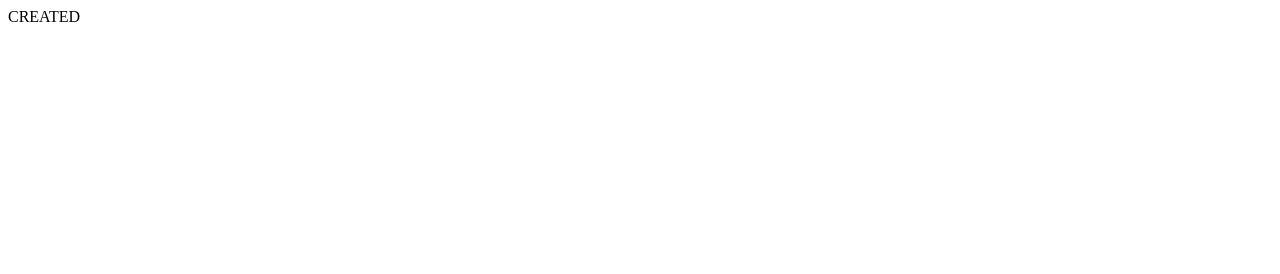
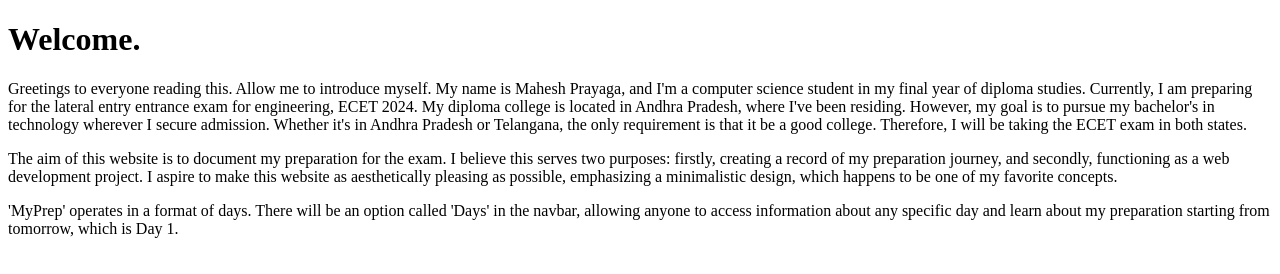
Before and after one commit to Mahesh-Prayaga/myprep, a plain HTML site: page index.html in a window 1280 px wide. Drawn offline with Linux system fonts and the light colour scheme.

Commit message:
New content added

```diff
--- a/index.html
+++ b/index.html
@@ -6,6 +6,30 @@
     <title>My Prep</title>
   </head>
   <body>
-    CREATED
+    <h1>Welcome.</h1>
+    <p>
+      Greetings to everyone reading this. Allow me to introduce myself. My name
+      is Mahesh Prayaga, and I'm a computer science student in my final year of
+      diploma studies. Currently, I am preparing for the lateral entry entrance
+      exam for engineering, ECET 2024. My diploma college is located in Andhra
+      Pradesh, where I've been residing. However, my goal is to pursue my
+      bachelor's in technology wherever I secure admission. Whether it's in
+      Andhra Pradesh or Telangana, the only requirement is that it be a good
+      college. Therefore, I will be taking the ECET exam in both states.
+    </p>
+    <p>
+      The aim of this website is to document my preparation for the exam. I
+      believe this serves two purposes: firstly, creating a record of my
+      preparation journey, and secondly, functioning as a web development
+      project. I aspire to make this website as aesthetically pleasing as
+      possible, emphasizing a minimalistic design, which happens to be one of my
+      favorite concepts.
+    </p>
+    <p>
+      'MyPrep' operates in a format of days. There will be an option called
+      'Days' in the navbar, allowing anyone to access information about any
+      specific day and learn about my preparation starting from tomorrow, which
+      is Day 1.
+    </p>
   </body>
 </html>
```
